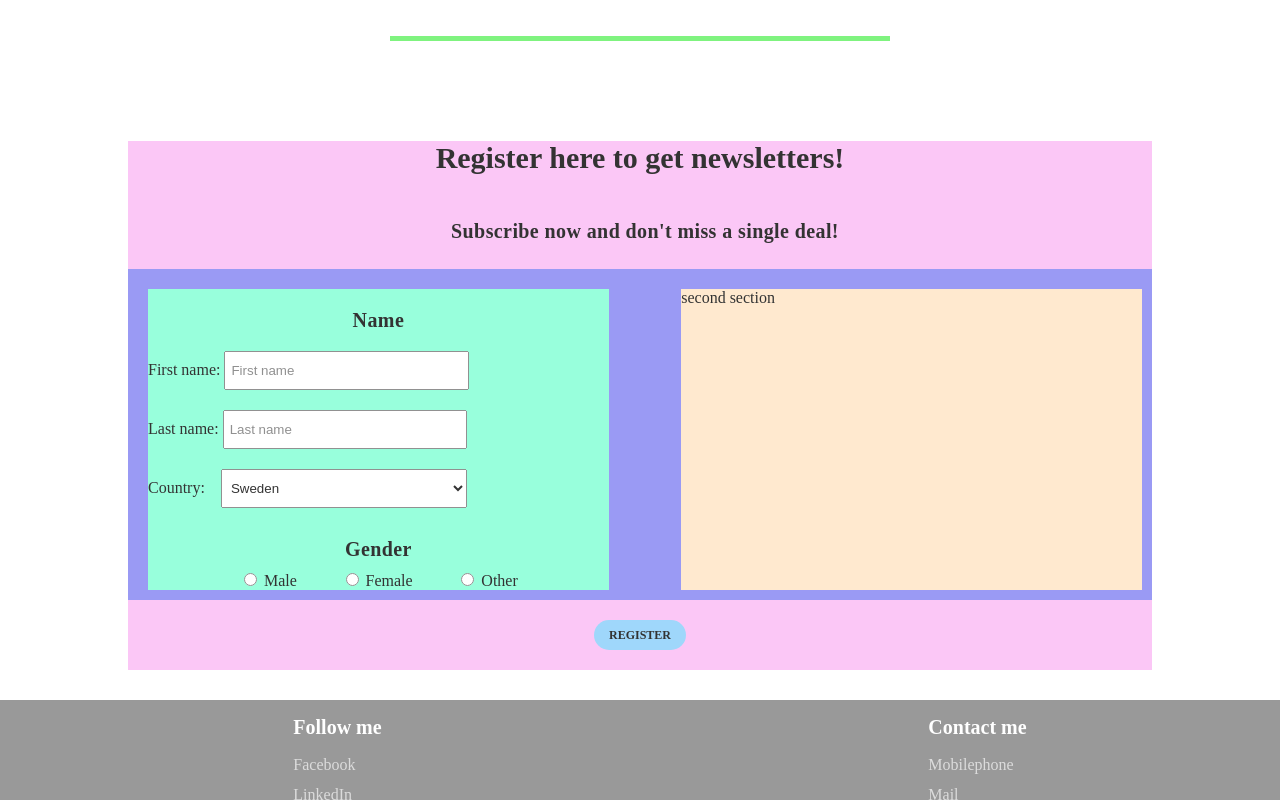
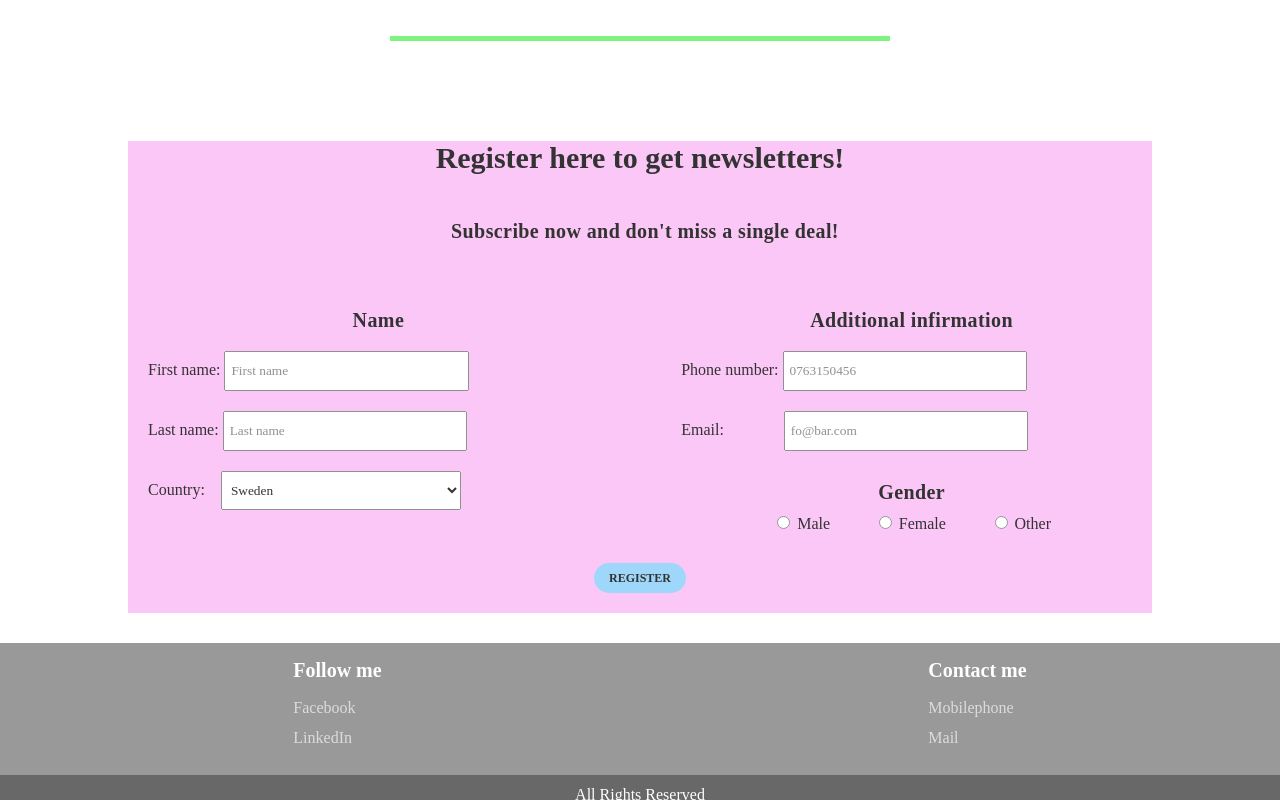
Before and after one commit to yulia-gutorova/MyHTMLProject, a plain HTML site: page index.html in a window 1280 px wide. Shown: the part 3810-4610 px from the top of the page. Drawn offline with Linux system fonts and the light colour scheme.

Commit message:
register part 2

```diff
--- a/css/style.css
+++ b/css/style.css
@@ -437,7 +437,9 @@ button.submit_form{
 /*-------------------------------------------------------------
 *************************   NEWSLETTER  ***************************
 --------------------------------------------------------------*/
-
+*{
+    font-family: werdana;
+}
 section.newsletter > div{
     background-color: rgb(250, 186, 244);
     max-height: 600px;
@@ -459,7 +461,7 @@ section.newsletter h2{
 div.form_content{
     display: flex;
     justify-content:space-between;
-    background-color: rgb(129, 129, 242);
+    /* background-color: rgb(129, 129, 242); */
 }
 
 div.form_content > div{
@@ -467,7 +469,9 @@ div.form_content > div{
     margin: 20px 10px 10px 20px;
 }
 
-section.newsletter input[type="text"]
+section.newsletter input[type="text"],
+input[type="email"],
+input[type="number"]
 {
     width: 50%;
     margin: 10px 0;
@@ -475,7 +479,7 @@ section.newsletter input[type="text"]
 }
 
 #country{
-    width: 53.5%;
+    width: 52%;
     margin: 10px 0;
     padding: 10px 5px;
 }
--- a/index.html
+++ b/index.html
@@ -317,7 +317,7 @@
             <h2>Subscribe now and don't miss a single deal!</h2>
             <form action="">
                 <div class="form_content">
-                    <div style="background-color:aquamarine ;">
+                    <div>
 
                         <h3>Name</h3>
                         <label for="firstname">First name:</label>
@@ -333,6 +333,13 @@
                             <option value="">Norway</option>
                         </select>
 
+                    </div>
+                    <div>
+                        <h3>Additional infirmation</h3>
+                        <label for="tel_number">Phone number:</label>
+                        <input type="number" id="tel_number" name="tel_number" placeholder="0763150456"><br>
+                        <label for="email">Email:&emsp;&emsp;&emsp;&nbsp;&nbsp;</label>
+                        <input type="email" id="email" name="email" placeholder="fo@bar.com" required><br>
                         <h3>Gender</h3>
                         <div class="newsletter_radio" >
                             <div>
@@ -349,9 +356,7 @@
                             </div>
                         </div>
 
-                    </div>
-                    <div style="background-color:bisque ;">
-                        second section
+
                     </div>
                 </div>
 
```
